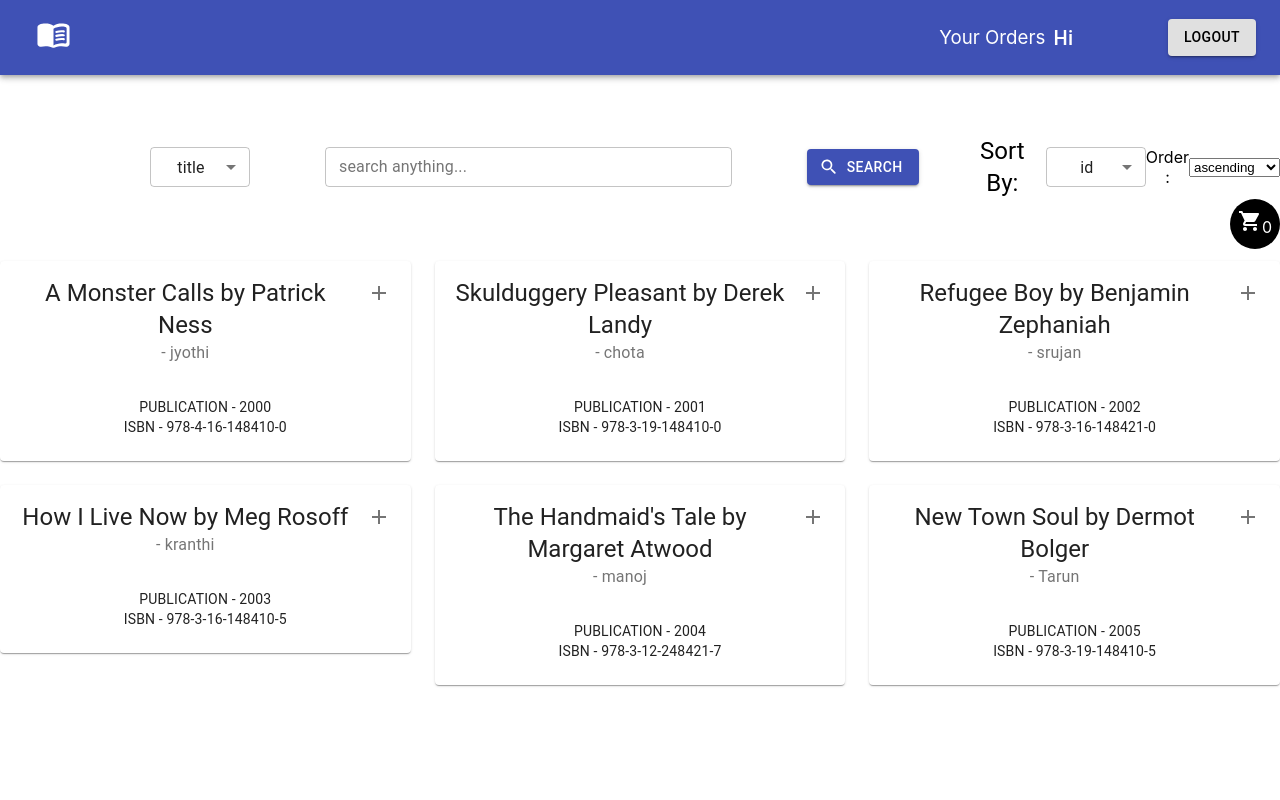
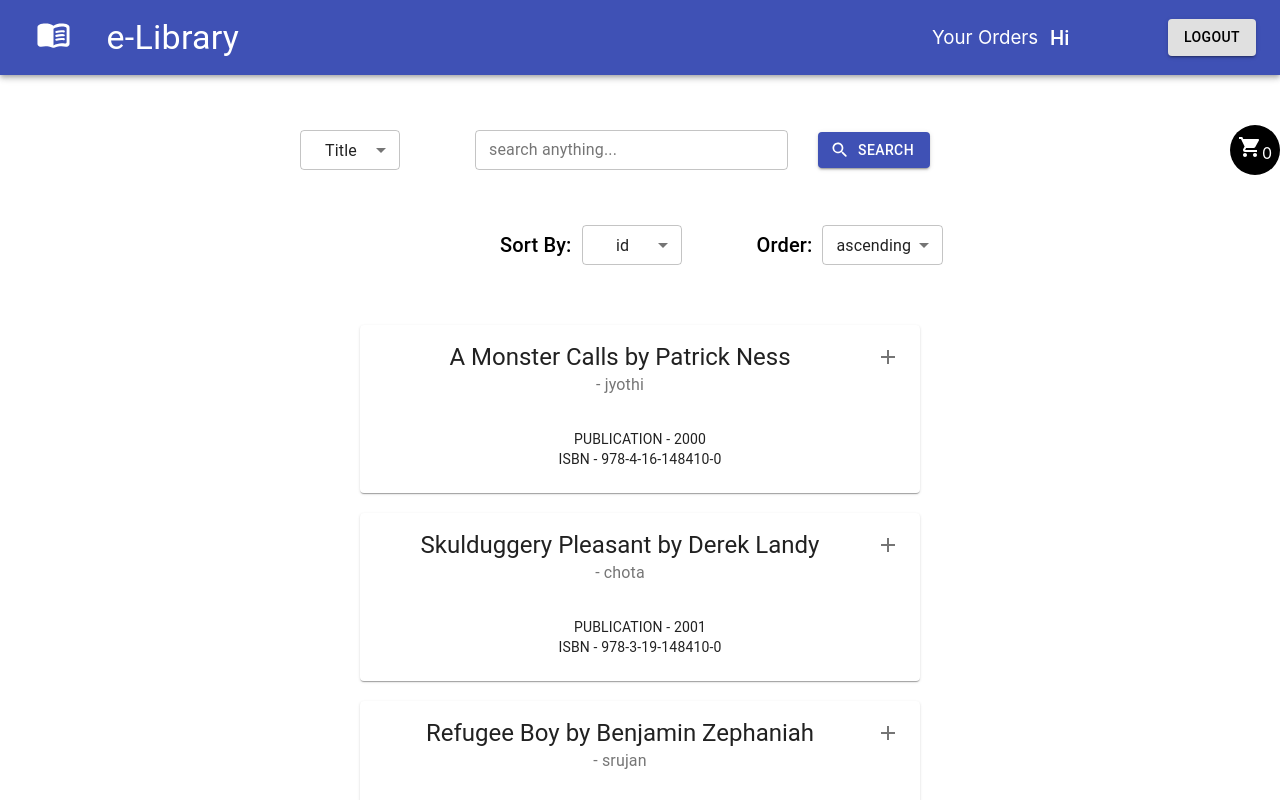
Before and after one commit to srujanmelam/online-library, a React (Create React App) app: page /home in a window 1280 px wide. Shown: the top 800 px of the page. Built offline with nearby package versions, Linux system fonts and the light colour scheme; data requests are answered from the project's data file.

Commit message:
design for home, paginate

```diff
--- a/db.json
+++ b/db.json
@@ -99,6 +99,12 @@
       "username": "jyothi",
       "bookId": 4,
       "id": 4
+    },
+    {
+      "date": "Mon, 03 Jan 2022 09:49:54 GMT",
+      "username": "srujan",
+      "bookId": 1,
+      "id": 5
     }
   ]
 }
--- a/src/Component/Home.js
+++ b/src/Component/Home.js
@@ -14,6 +14,7 @@ import {
   Typography,
 } from "@material-ui/core";
 import { SearchRounded } from "@material-ui/icons";
+import Paginate from "./Paginate";
 
 function Home() {
   const [books, setBooks] = useState([]);
@@ -52,14 +53,15 @@ function Home() {
   return (
     <div>
       <NavBar />
-      <div style={{ marginTop: 60 }}>
+      <div style={{ marginTop: 50}}>
         <Box>
           <Box
             sx={{
               display: "flex",
               flexDirection: "row",
               alignItems: "center",
-              marginLeft: "150px",
+              marginLeft: "300px",
+              marginBottom: "50px",
             }}
           >
             <label htmlFor="search"> </label>
@@ -76,9 +78,9 @@ function Home() {
                   value={attribute}
                   onChange={(e) => setAttribute(e.target.value)}
                 >
-                  <MenuItem value="title">title</MenuItem>
-                  <MenuItem value="author">author</MenuItem>
-                  <MenuItem value="publication">publication</MenuItem>
+                  <MenuItem value="title">Title</MenuItem>
+                  <MenuItem value="author">Author</MenuItem>
+                  <MenuItem value="publication">Publication</MenuItem>
                 </Select>
               </FormControl>
             </Box>
@@ -87,23 +89,22 @@ function Home() {
               sx={{
                 width: 500,
                 maxWidth: "100%",
-                marginRight: "75px",
+                marginRight: "30px",
               }}
             >
               <TextField
                 size="small"
                 fullWidth
-                label="search anything..."
                 variant="outlined"
                 type="text"
-                label={"search anything..." + search}
+                label="search anything..."
                 onChange={(e) => setSearch(e.target.value)}
               ></TextField>
             </Box>
 
             <Box
               sx={{
-                marginRight: "50px",
+                marginRight: "300px",
               }}
             >
               <Button
@@ -117,14 +118,24 @@ function Home() {
                 Search
               </Button>
             </Box>
+            <CartCounter />
+          </Box>
 
-            <label htmlFor="sort">
-              <Typography variant="h5">Sort By:</Typography>{" "}
-            </label>
+          <Box
+            sx={{
+              display: "flex",
+              flexDirection: "row",
+              alignItems: "center",
+              marginLeft: "500px",
+              marginBottom: "50px",
+            }}
+          >
+            <Typography variant="h6">Sort By:</Typography>
             <Box
               sx={{
                 minWidth: 100,
                 marginLeft: "10px",
+                marginRight: "75px",
               }}
             >
               <FormControl fullWidth size="small">
@@ -142,36 +153,39 @@ function Home() {
               </FormControl>
             </Box>
 
-            <label htmlFor="Asc">Order :</label>
-            <select
+            <Typography variant="h6">Order:</Typography>
+            <Box
+              sx={{
+                minWidth: 100,
+                marginLeft: "10px",
+              }}
+            >
+              <FormControl fullWidth size="small">
+                <Select
                   id="order"
+                  variant="outlined"
                   value={order}
                   onChange={(e) => setOrder(e.target.value)}
                 >
-              <option value="asc">ascending</option>
-              <option value="desc">descending</option>
-            </select>
+                  <MenuItem value="asc">ascending</MenuItem>
+                  <MenuItem value="desc">descending</MenuItem>
+                </Select>
+              </FormControl>
             </Box>
-          <CartCounter />
-          <Grid container spacing={3}>
-            {books
-              .sort((a, b) => {
+          </Box>
+        </Box>
+
+          <Paginate items={ books.sort((a, b) => {
             const ord = order === "asc" ? 1 : -1;
-                if (a[sortBy] > b[sortBy]) {
+            if (a[sortBy] > b[sortBy]){
               return 1 * ord;
             }
-                if (a[sortBy] < b[sortBy]) {
+            else if(a[sortBy] < b[sortBy]) {
                 return -1 * ord;
             }
             return 0;
-              })
-              .map((book, i) => (
-                <Grid item key={book.id} xs={12} md={6} lg={4}>
-                  <Product book={book} />
-                </Grid>
-              ))}
-          </Grid>
-        </Box>
+          })} Component={Product} />
+
       </div>
     </div>
   );
--- a/src/Component/NavBar.js
+++ b/src/Component/NavBar.js
@@ -46,7 +46,7 @@ function NavBar({ user }) {
               display: "flex",
               justifyContent: "space-between",
               alignItems: "center",
-              width: "70%",
+              width: "7%",
             }}
           >
             <IconButton>
@@ -60,6 +60,16 @@ function NavBar({ user }) {
                 <MenuBookRounded fontSize="large" />
               </Link>
             </IconButton>
+          </Box>
+          <Box
+            sx={{
+              display: "flex",
+              justifyContent: "space-between",
+              alignItems: "center",
+              width: "60%",
+            }}
+          >
+            <Typography variant="h4">e-Library</Typography>
           </Box>
           <Box
             sx={{
--- a/src/Component/Paginate.js
+++ b/src/Component/Paginate.js
@@ -1,5 +1,5 @@
 import { useState } from "react";
-import { Grid } from "@material-ui/core";
+import { Grid, Box } from "@material-ui/core";
 import Pagination from "@material-ui/lab/Pagination"
 
 const Paginate = ({ items, Component }) => {
@@ -16,11 +16,38 @@ const Paginate = ({ items, Component }) => {
   return (
     <div>
       {displayItems.map((item, i) => (
-        <Grid item key={item.id} xs={12} md={6} lg={4}>
-          <Component book={item} key={i}/>
-        </Grid>
+        <Box
+          sx={{
+            display: "flex",
+            alignItems: "center",
+            padding: "10px 10px 10px 10px",
+            marginLeft: "350px",
+            marginRight: "50px",
+          }}
+        >
+          <Grid container spacing={5} alignItems="center">
+            <Grid item key={item.id} xs={10} md={8} lg={8}>
+                <Component book={item} key={i}/>
+            </Grid>
+          </Grid>
+        </Box>
       ))}
-      <Pagination color="primary" variant="outlined" shape="rounded" count={pageCount} page={pageNumber} onChange={changePage} />
+      <div style={{ marginTop: 30}}></div>
+      <Box
+        sx={{
+          marginLeft: "650px",
+        }}
+      >
+        <Pagination
+          color="primary"
+          variant="outlined"
+          shape="rounded"
+          count={pageCount}
+          page={pageNumber}
+          onChange={changePage}
+        />
+      </Box>
+      <div style={{ marginBottom: 50}}></div>
     </div>
   );
 };
```
Lines whose indentation alone changed are shown as unchanged.
